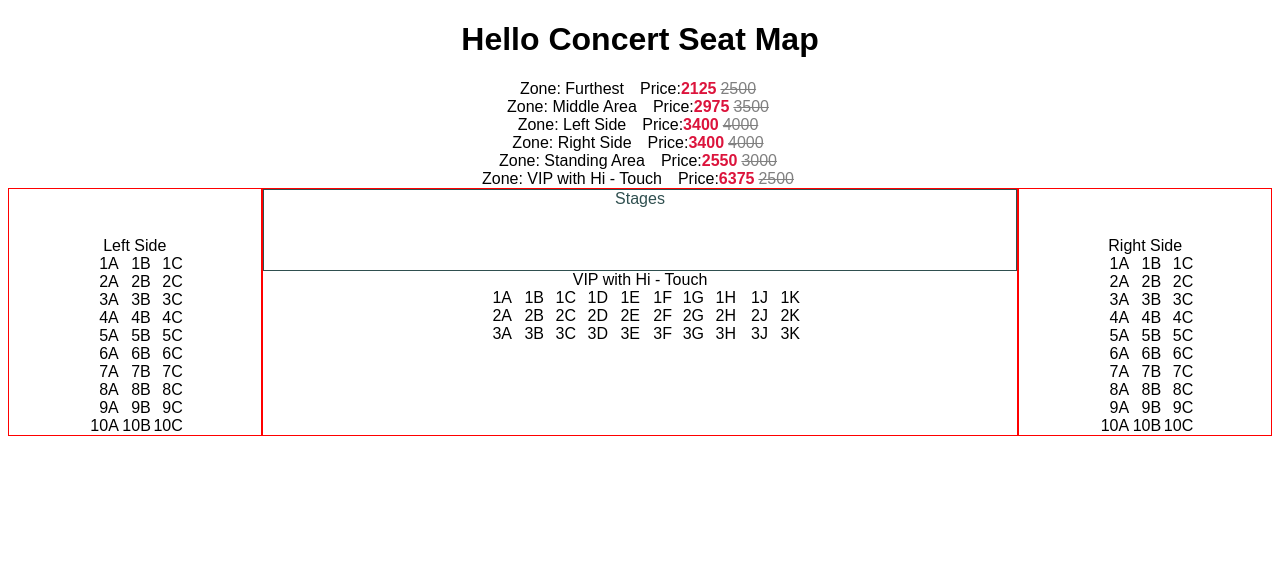
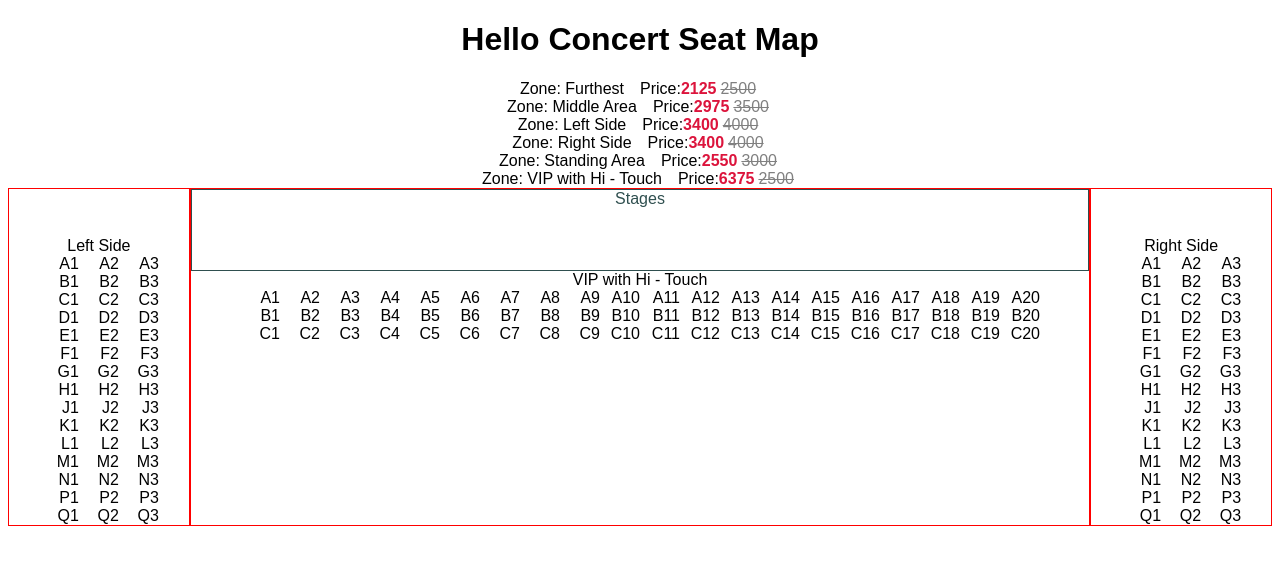
Before and after one commit to u46esp/test-refactoring-kata, a React (Create React App) app: page / in a window 1280 px wide. Shown: the top 564 px of the page. Built offline with nearby package versions, Linux system fonts and the light colour scheme.

Commit message:
Add seats to make it more real

```diff
--- a/src/App.js
+++ b/src/App.js
@@ -87,16 +87,17 @@ function SeatGroup({seatData, seatMetadata}) {
   const rows = [ ...Array(maxRow).keys() ].map( i => i+1)
   const maxColumn = seatMetadata["maxColumn"];
   const columns = [ ...Array(maxColumn).keys() ].map( i => i+1)
+  const seatRowChars = "ABCDEFGHJKLMNPQRSTUVWXYZ"
+  const buildSeatNumber = (row, column) => `${seatRowChars[row - 1]}${column}`
 
   return <div>
     {rows.map(i => {
       return <div>
         {columns.map(j => {
-          const seat = seatData.find(s => (s.row == i) && (s.column == j)) || { seatNumber: 'xx'}
-          return <span class="seat">{seat.seatNumber}</span>
+          const seatNumber = buildSeatNumber(i, j)
+          return <span class="seat">{seatNumber}</span>
         })}
       </div>
     })}
   </div>
-
 }
--- a/src/index.js
+++ b/src/index.js
@@ -8,104 +8,164 @@ const root = createRoot(rootElement);
 
 const seatData = {
   leftside: [
-    { seatNumber: "1A", row: 1, column: 1, availability: "Available" },
-    { seatNumber: "1B", row: 1, column: 2, availability: "Available" },
-    { seatNumber: "1C", row: 1, column: 3, availability: "Available" },
-    { seatNumber: "2A", row: 2, column: 1, availability: "Available" },
-    { seatNumber: "2B", row: 2, column: 2, availability: "Available" },
-    { seatNumber: "2C", row: 2, column: 3, availability: "Available" },
-    { seatNumber: "3A", row: 3, column: 1, availability: "Available" },
-    { seatNumber: "3B", row: 3, column: 2, availability: "Available" },
-    { seatNumber: "3C", row: 3, column: 3, availability: "Available" },
-    { seatNumber: "4A", row: 4, column: 1, availability: "Available" },
-    { seatNumber: "4B", row: 4, column: 2, availability: "Available" },
-    { seatNumber: "4C", row: 4, column: 3, availability: "Available" },
-    { seatNumber: "5A", row: 5, column: 1, availability: "Available" },
-    { seatNumber: "5B", row: 5, column: 2, availability: "Available" },
-    { seatNumber: "5C", row: 5, column: 3, availability: "Available" },
-    { seatNumber: "6A", row: 6, column: 1, availability: "Available" },
-    { seatNumber: "6B", row: 6, column: 2, availability: "Available" },
-    { seatNumber: "6C", row: 6, column: 3, availability: "Available" },
-    { seatNumber: "7A", row: 7, column: 1, availability: "Available" },
-    { seatNumber: "7B", row: 7, column: 2, availability: "Available" },
-    { seatNumber: "7C", row: 7, column: 3, availability: "Available" },
-    { seatNumber: "8A", row: 8, column: 1, availability: "Available" },
-    { seatNumber: "8B", row: 8, column: 2, availability: "Available" },
-    { seatNumber: "8C", row: 8, column: 3, availability: "Available" },
-    { seatNumber: "9A", row: 9, column: 1, availability: "Available" },
-    { seatNumber: "9B", row: 9, column: 2, availability: "Available" },
-    { seatNumber: "9C", row: 9, column: 3, availability: "Available" },
-    { seatNumber: "10A", row: 10, column: 1, availability: "Available" },
-    { seatNumber: "10B", row: 10, column: 2, availability: "Available" },
-    { seatNumber: "10C", row: 10, column: 3, availability: "Available" },
+    { row: 1, column: 1, availability: "Available" },
+    { row: 1, column: 2, availability: "Available" },
+    { row: 1, column: 3, availability: "Available" },
+    { row: 2, column: 1, availability: "Available" },
+    { row: 2, column: 2, availability: "Available" },
+    { row: 2, column: 3, availability: "Available" },
+    { row: 3, column: 1, availability: "Available" },
+    { row: 3, column: 2, availability: "Available" },
+    { row: 3, column: 3, availability: "Available" },
+    { row: 4, column: 1, availability: "Available" },
+    { row: 4, column: 2, availability: "Available" },
+    { row: 4, column: 3, availability: "Available" },
+    { row: 5, column: 1, availability: "Available" },
+    { row: 5, column: 2, availability: "Available" },
+    { row: 5, column: 3, availability: "Available" },
+    { row: 6, column: 1, availability: "Available" },
+    { row: 6, column: 2, availability: "Available" },
+    { row: 6, column: 3, availability: "Available" },
+    { row: 7, column: 1, availability: "Available" },
+    { row: 7, column: 2, availability: "Available" },
+    { row: 7, column: 3, availability: "Available" },
+    { row: 8, column: 1, availability: "Available" },
+    { row: 8, column: 2, availability: "Available" },
+    { row: 8, column: 3, availability: "Available" },
+    { row: 9, column: 1, availability: "Available" },
+    { row: 9, column: 2, availability: "Available" },
+    { row: 9, column: 3, availability: "Available" },
+    { row: 10, column: 1, availability: "Available" },
+    { row: 10, column: 2, availability: "Available" },
+    { row: 10, column: 3, availability: "Available" },
+    { row: 11, column: 1, availability: "Available" },
+    { row: 11, column: 2, availability: "Available" },
+    { row: 11, column: 3, availability: "Available" },
+    { row: 12, column: 1, availability: "Available" },
+    { row: 12, column: 2, availability: "Available" },
+    { row: 12, column: 3, availability: "Available" },
+    { row: 13, column: 1, availability: "Available" },
+    { row: 13, column: 2, availability: "Available" },
+    { row: 13, column: 3, availability: "Available" },
+    { row: 14, column: 1, availability: "Available" },
+    { row: 14, column: 2, availability: "Available" },
+    { row: 14, column: 3, availability: "Available" },
+    { row: 15, column: 1, availability: "Available" },
+    { row: 15, column: 2, availability: "Available" },
+    { row: 15, column: 3, availability: "Available" },
   ],
 
   rightside: [
-    { seatNumber: "1A", row: 1, column: 1, availability: "Available" },
-    { seatNumber: "1B", row: 1, column: 2, availability: "Available" },
-    { seatNumber: "1C", row: 1, column: 3, availability: "Available" },
-    { seatNumber: "2A", row: 2, column: 1, availability: "Available" },
-    { seatNumber: "2B", row: 2, column: 2, availability: "Available" },
-    { seatNumber: "2C", row: 2, column: 3, availability: "Available" },
-    { seatNumber: "3A", row: 3, column: 1, availability: "Available" },
-    { seatNumber: "3B", row: 3, column: 2, availability: "Available" },
-    { seatNumber: "3C", row: 3, column: 3, availability: "Available" },
-    { seatNumber: "4A", row: 4, column: 1, availability: "Available" },
-    { seatNumber: "4B", row: 4, column: 2, availability: "Available" },
-    { seatNumber: "4C", row: 4, column: 3, availability: "Available" },
-    { seatNumber: "5A", row: 5, column: 1, availability: "Available" },
-    { seatNumber: "5B", row: 5, column: 2, availability: "Available" },
-    { seatNumber: "5C", row: 5, column: 3, availability: "Available" },
-    { seatNumber: "6A", row: 6, column: 1, availability: "Available" },
-    { seatNumber: "6B", row: 6, column: 2, availability: "Available" },
-    { seatNumber: "6C", row: 6, column: 3, availability: "Available" },
-    { seatNumber: "7A", row: 7, column: 1, availability: "Available" },
-    { seatNumber: "7B", row: 7, column: 2, availability: "Available" },
-    { seatNumber: "7C", row: 7, column: 3, availability: "Available" },
-    { seatNumber: "8A", row: 8, column: 1, availability: "Available" },
-    { seatNumber: "8B", row: 8, column: 2, availability: "Available" },
-    { seatNumber: "8C", row: 8, column: 3, availability: "Available" },
-    { seatNumber: "9A", row: 9, column: 1, availability: "Available" },
-    { seatNumber: "9B", row: 9, column: 2, availability: "Available" },
-    { seatNumber: "9C", row: 9, column: 3, availability: "Available" },
-    { seatNumber: "10A", row: 10, column: 1, availability: "Available" },
-    { seatNumber: "10B", row: 10, column: 2, availability: "Available" },
-    { seatNumber: "10C", row: 10, column: 3, availability: "Available" },
+    { row: 1, column: 1, availability: "Available" },
+    { row: 1, column: 2, availability: "Available" },
+    { row: 1, column: 3, availability: "Available" },
+    { row: 2, column: 1, availability: "Available" },
+    { row: 2, column: 2, availability: "Available" },
+    { row: 2, column: 3, availability: "Available" },
+    { row: 3, column: 1, availability: "Available" },
+    { row: 3, column: 2, availability: "Available" },
+    { row: 3, column: 3, availability: "Available" },
+    { row: 4, column: 1, availability: "Available" },
+    { row: 4, column: 2, availability: "Available" },
+    { row: 4, column: 3, availability: "Available" },
+    { row: 5, column: 1, availability: "Available" },
+    { row: 5, column: 2, availability: "Available" },
+    { row: 5, column: 3, availability: "Available" },
+    { row: 6, column: 1, availability: "Available" },
+    { row: 6, column: 2, availability: "Available" },
+    { row: 6, column: 3, availability: "Available" },
+    { row: 7, column: 1, availability: "Available" },
+    { row: 7, column: 2, availability: "Available" },
+    { row: 7, column: 3, availability: "Available" },
+    { row: 8, column: 1, availability: "Available" },
+    { row: 8, column: 2, availability: "Available" },
+    { row: 8, column: 3, availability: "Available" },
+    { row: 9, column: 1, availability: "Available" },
+    { row: 9, column: 2, availability: "Available" },
+    { row: 9, column: 3, availability: "Available" },
+    { row: 10, column: 1, availability: "Available" },
+    { row: 10, column: 2, availability: "Available" },
+    { row: 10, column: 3, availability: "Available" },
+    { row: 11, column: 1, availability: "Available" },
+    { row: 11, column: 2, availability: "Available" },
+    { row: 11, column: 3, availability: "Available" },
+    { row: 12, column: 1, availability: "Available" },
+    { row: 12, column: 2, availability: "Available" },
+    { row: 12, column: 3, availability: "Available" },
+    { row: 13, column: 1, availability: "Available" },
+    { row: 13, column: 2, availability: "Available" },
+    { row: 13, column: 3, availability: "Available" },
+    { row: 14, column: 1, availability: "Available" },
+    { row: 14, column: 2, availability: "Available" },
+    { row: 14, column: 3, availability: "Available" },
+    { row: 15, column: 1, availability: "Available" },
+    { row: 15, column: 2, availability: "Available" },
+    { row: 15, column: 3, availability: "Available" },
   ],
 
   vip: [
-    { seatNumber: "1A", row: 1, column: 1, availability: "Available" },
-    { seatNumber: "1B", row: 1, column: 2, availability: "Available" },
-    { seatNumber: "1C", row: 1, column: 3, availability: "Available" },
-    { seatNumber: "1D", row: 1, column: 4, availability: "Available" },
-    { seatNumber: "1E", row: 1, column: 5, availability: "Available" },
-    { seatNumber: "1F", row: 1, column: 6, availability: "Available" },
-    { seatNumber: "1G", row: 1, column: 7, availability: "Available" },
-    { seatNumber: "1H", row: 1, column: 8, availability: "Available" },
-    { seatNumber: "1J", row: 1, column: 9, availability: "Available" },
-    { seatNumber: "1K", row: 1, column: 10, availability: "Available" },
+    { row: 1, column: 1, availability: "Available" },
+    { row: 1, column: 2, availability: "Available" },
+    { row: 1, column: 3, availability: "Available" },
+    { row: 1, column: 4, availability: "Available" },
+    { row: 1, column: 5, availability: "Available" },
+    { row: 1, column: 6, availability: "Available" },
+    { row: 1, column: 7, availability: "Available" },
+    { row: 1, column: 8, availability: "Available" },
+    { row: 1, column: 9, availability: "Available" },
+    { row: 1, column: 10, availability: "Available" },
+    { row: 1, column: 11, availability: "Available" },
+    { row: 1, column: 12, availability: "Available" },
+    { row: 1, column: 13, availability: "Available" },
+    { row: 1, column: 14, availability: "Available" },
+    { row: 1, column: 15, availability: "Available" },
+    { row: 1, column: 16, availability: "Available" },
+    { row: 1, column: 17, availability: "Available" },
+    { row: 1, column: 18, availability: "Available" },
+    { row: 1, column: 19, availability: "Available" },
+    { row: 1, column: 20, availability: "Available" },
 
-    { seatNumber: "2A", row: 2, column: 1, availability: "Available" },
-    { seatNumber: "2B", row: 2, column: 2, availability: "Available" },
-    { seatNumber: "2C", row: 2, column: 3, availability: "Available" },
-    { seatNumber: "2D", row: 2, column: 4, availability: "Available" },
-    { seatNumber: "2E", row: 2, column: 5, availability: "Available" },
-    { seatNumber: "2F", row: 2, column: 6, availability: "Available" },
-    { seatNumber: "2G", row: 2, column: 7, availability: "Available" },
-    { seatNumber: "2H", row: 2, column: 8, availability: "Available" },
-    { seatNumber: "2J", row: 2, column: 9, availability: "Available" },
-    { seatNumber: "2K", row: 2, column: 10, availability: "Available" },
+    { row: 2, column: 1, availability: "Available" },
+    { row: 2, column: 2, availability: "Available" },
+    { row: 2, column: 3, availability: "Available" },
+    { row: 2, column: 4, availability: "Available" },
+    { row: 2, column: 5, availability: "Available" },
+    { row: 2, column: 6, availability: "Available" },
+    { row: 2, column: 7, availability: "Available" },
+    { row: 2, column: 8, availability: "Available" },
+    { row: 2, column: 9, availability: "Available" },
+    { row: 2, column: 10, availability: "Available" },
+    { row: 2, column: 11, availability: "Available" },
+    { row: 2, column: 12, availability: "Available" },
+    { row: 2, column: 13, availability: "Available" },
+    { row: 2, column: 14, availability: "Available" },
+    { row: 2, column: 15, availability: "Available" },
+    { row: 2, column: 16, availability: "Available" },
+    { row: 2, column: 17, availability: "Available" },
+    { row: 2, column: 18, availability: "Available" },
+    { row: 2, column: 19, availability: "Available" },
+    { row: 2, column: 20, availability: "Available" },
 
-    { seatNumber: "3A", row: 3, column: 1, availability: "Available" },
-    { seatNumber: "3B", row: 3, column: 2, availability: "Available" },
-    { seatNumber: "3C", row: 3, column: 3, availability: "Available" },
-    { seatNumber: "3D", row: 3, column: 4, availability: "Available" },
-    { seatNumber: "3E", row: 3, column: 5, availability: "Available" },
-    { seatNumber: "3F", row: 3, column: 6, availability: "Available" },
-    { seatNumber: "3G", row: 3, column: 7, availability: "Available" },
-    { seatNumber: "3H", row: 3, column: 8, availability: "Available" },
-    { seatNumber: "3J", row: 3, column: 9, availability: "Available" },
-    { seatNumber: "3K", row: 3, column: 10, availability: "Available" },
+    { row: 3, column: 1, availability: "Available" },
+    { row: 3, column: 2, availability: "Available" },
+    { row: 3, column: 3, availability: "Available" },
+    { row: 3, column: 4, availability: "Available" },
+    { row: 3, column: 5, availability: "Available" },
+    { row: 3, column: 6, availability: "Available" },
+    { row: 3, column: 7, availability: "Available" },
+    { row: 3, column: 8, availability: "Available" },
+    { row: 3, column: 9, availability: "Available" },
+    { row: 3, column: 10, availability: "Available" },
+    { row: 3, column: 11, availability: "Available" },
+    { row: 3, column: 12, availability: "Available" },
+    { row: 3, column: 13, availability: "Available" },
+    { row: 3, column: 14, availability: "Available" },
+    { row: 3, column: 15, availability: "Available" },
+    { row: 3, column: 16, availability: "Available" },
+    { row: 3, column: 17, availability: "Available" },
+    { row: 3, column: 18, availability: "Available" },
+    { row: 3, column: 19, availability: "Available" },
+    { row: 3, column: 20, availability: "Available" },
   ],
 };
 
@@ -123,12 +183,12 @@ const seatMetadata = {
   leftside: {
     zoneName: "Left Side",
     maxColumn: 3,
-    maxRow: 10,
+    maxRow: 15,
   },
   rightside: {
     zoneName: "Right Side",
     maxColumn: 3,
-    maxRow: 10,
+    maxRow: 15,
   },
   standing: {
     zoneName: "Standing Area",
@@ -137,7 +197,7 @@ const seatMetadata = {
   },
   vip: {
     zoneName: "VIP with Hi - Touch",
-    maxColumn: 10,
+    maxColumn: 20,
     maxRow: 3,
   },
 };
--- a/src/styles.css
+++ b/src/styles.css
@@ -29,16 +29,16 @@
 
 .side {
   padding-top: 3em;
-  flex: 1 3;
+  flex: 1 5;
 }
 
 .middle {
-  flex: 3 1;
+  flex: 5 1;
 }
 
 .seat {
   display: inline-block;
-  width: 2em;
+  width: 2.5rem;
   text-align: right;
 }
 
```
